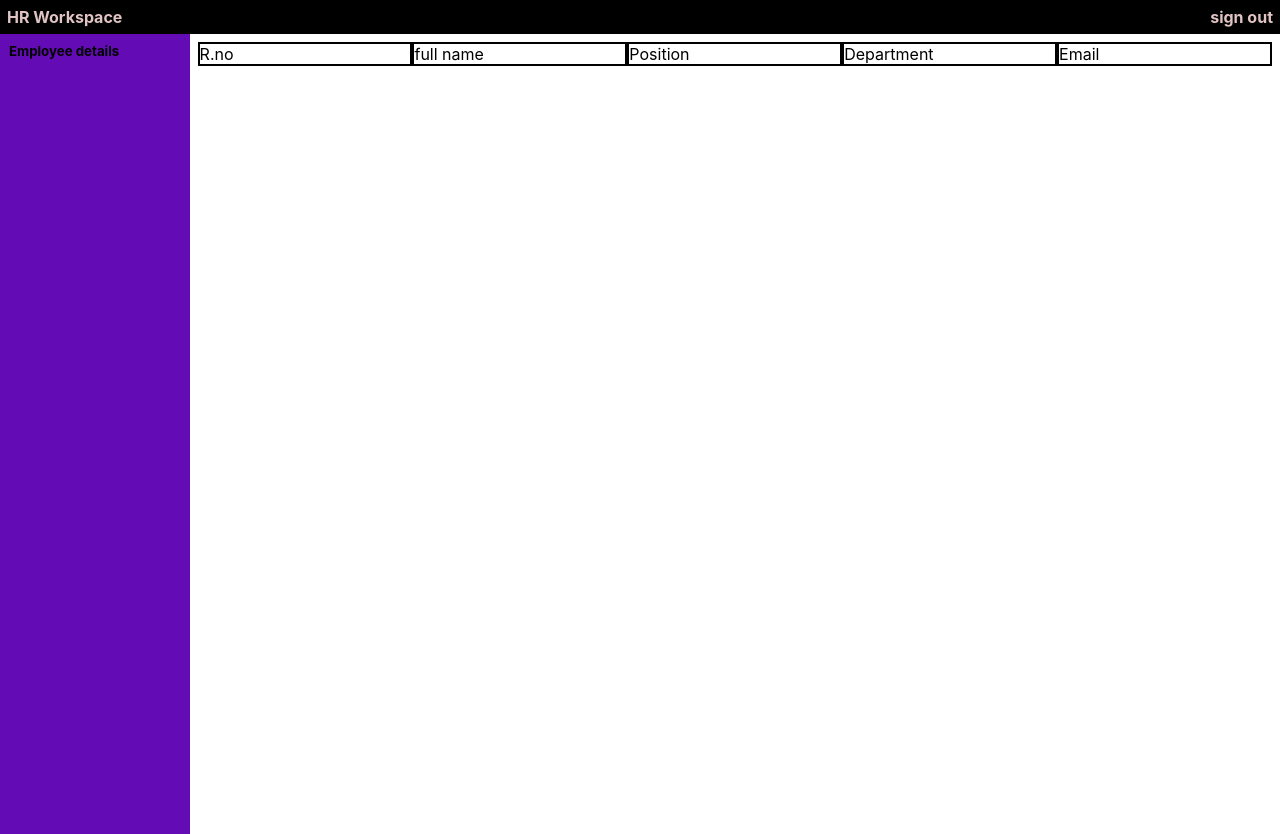
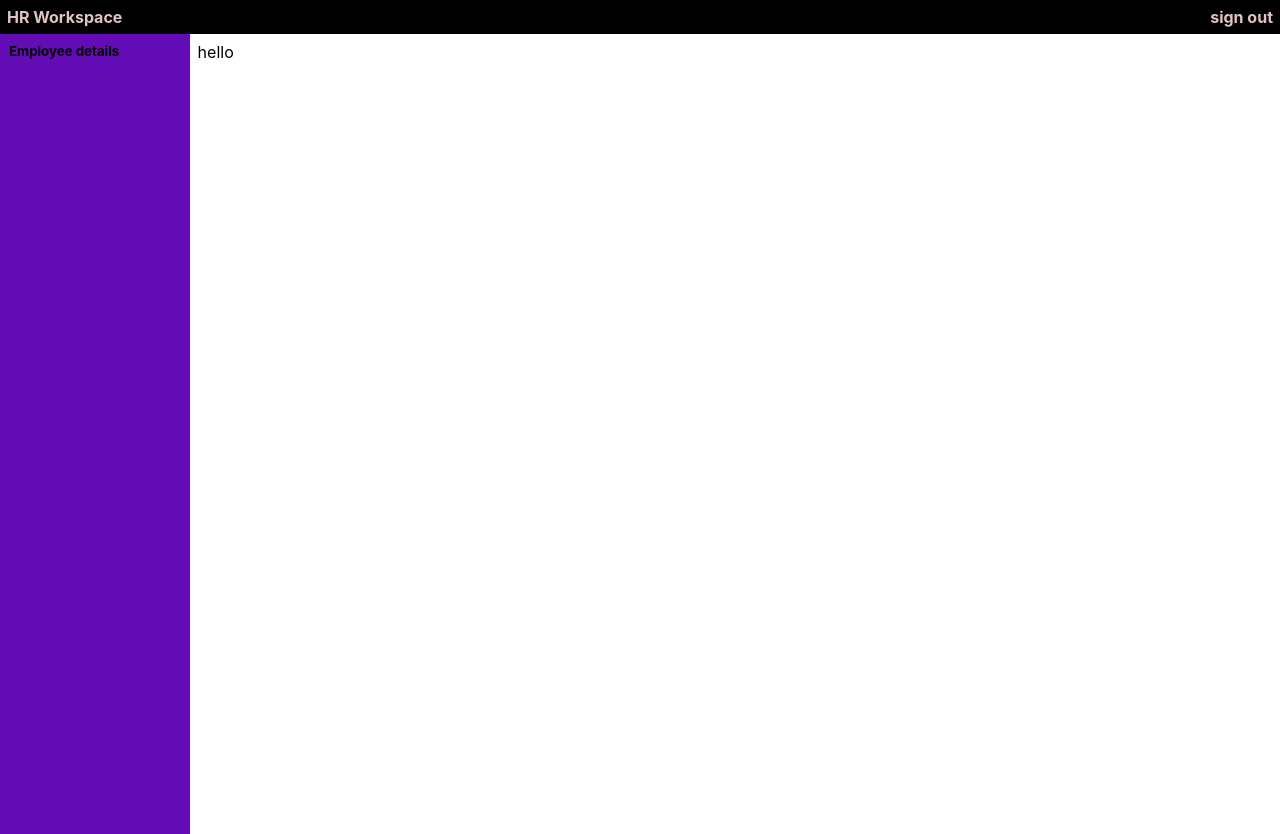
Before and after one commit to bharathprabha/hr-workspace-react, a React (Create React App) app: page / in a window 1280 px wide. Built offline with nearby package versions, Linux system fonts and the light colour scheme.

Commit message:
Redesign the  layout.

```diff
--- a/src/components/Workspace.js
+++ b/src/components/Workspace.js
@@ -1,10 +1,5 @@
 import React from "react";
 import "./Workspace.css";
-import { EmployeeDetail } from "./workspacecomp/employeedetail/EmployeeDetail";
 export const Workspace = () => {
-  return (
-    <div className="workspace">
-      <EmployeeDetail />
-    </div>
-  );
+  return <div className="workspace">hello</div>;
 };
--- a/src/components/workspacecomp/employeedetail/EmployeeDetail.css
+++ /dev/null
@@ -1,7 +0,0 @@
-.employeDetail__table {
-  display: flex;
-}
-.employeDetail__table__heater {
-  flex: 1;
-  border: 2px solid black;
-}
--- a/src/components/workspacecomp/employeedetail/EmployeeDetail.js
+++ /dev/null
@@ -1,15 +0,0 @@
-import React from "react";
-import "./EmployeeDetail.css";
-export const EmployeeDetail = () => {
-  return (
-    <div className="employeeDetail">
-      <div className="employeDetail__table">
-        <div className="employeDetail__table__heater">R.no</div>
-        <div className="employeDetail__table__heater">full name</div>
-        <div className="employeDetail__table__heater">Position</div>
-        <div className="employeDetail__table__heater">Department</div>
-        <div className="employeDetail__table__heater">Email</div>
-      </div>
-    </div>
-  );
-};
```
